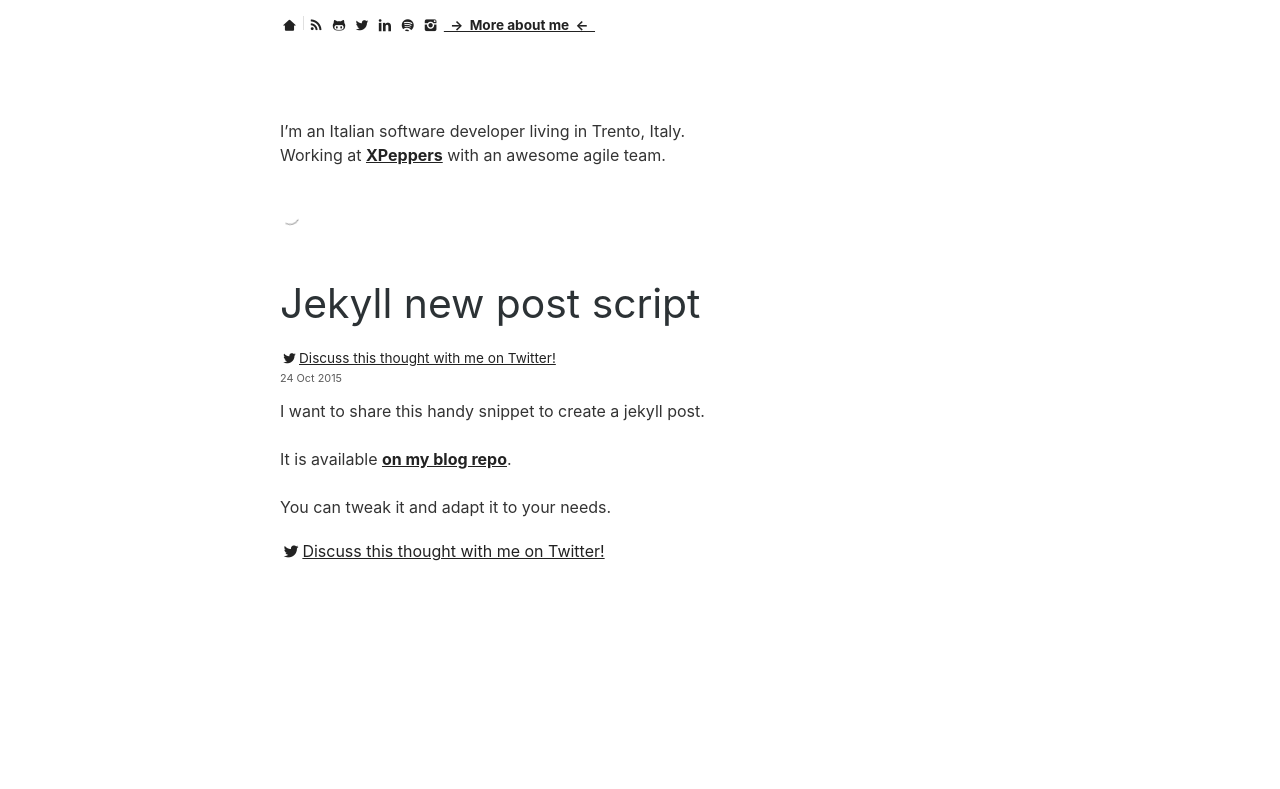
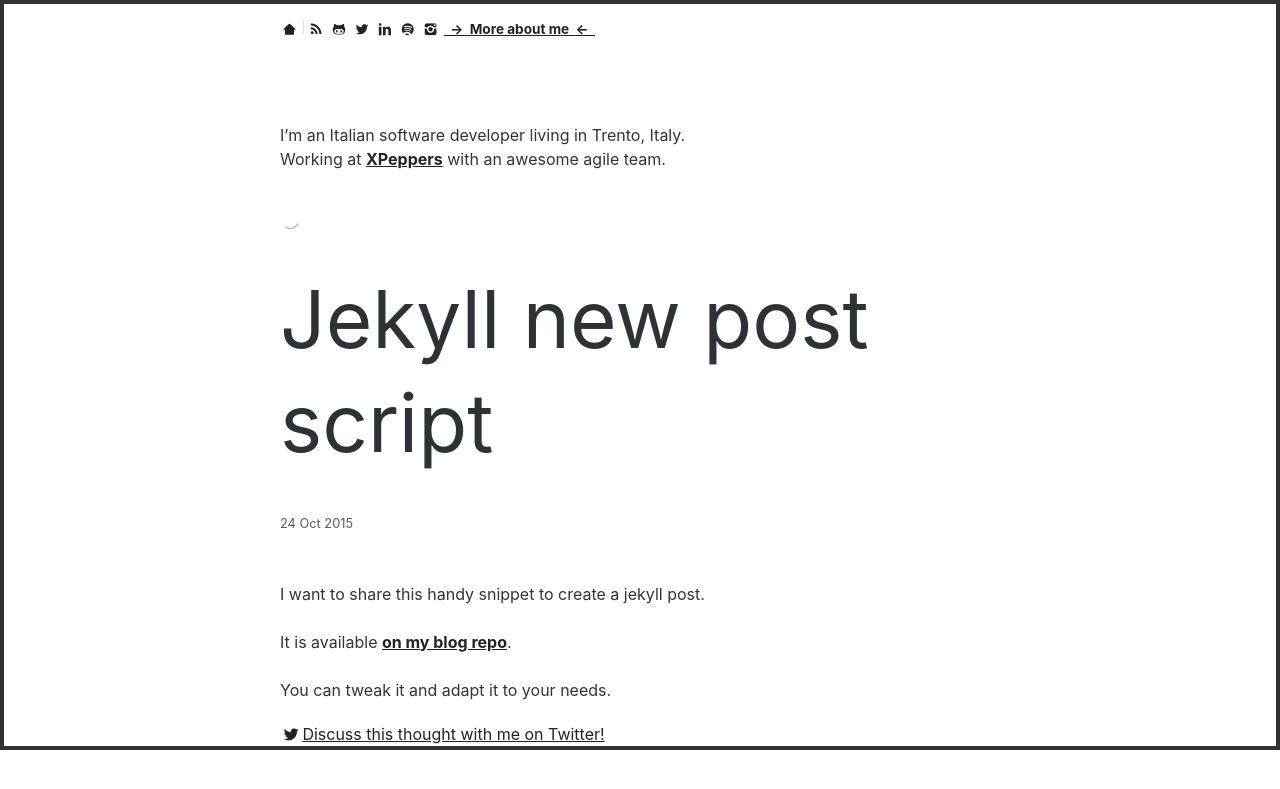
Before and after one commit to christian-fei/christian-fei.github.io-pandoc, a Jekyll site: the page built from _posts/2015-10-24-Jekyll-new-post-script.md, in a window 1280 px wide. Shown: the top 789 px of the page. Built offline with Jekyll 4.4.1, drawn with Linux system fonts in a browser that asks for light colours; nearby versions of some CDN libraries.

Commit message:
wowo awesome

```diff
--- a/_layouts/default.html
+++ b/_layouts/default.html
@@ -35,7 +35,7 @@
     <link rel="stylesheet" type="text/css" href="/assets/css/main.css" />
   </head>
   <body>
-    <main>
+    <main class="ba bw2">
       <header class="container">
         <a href="/"><i class="icon-home-2"></i></a>
         <span class="separator"></span>
--- a/_layouts/post.html
+++ b/_layouts/post.html
@@ -4,9 +4,8 @@ layout: default
 
 <article class="content">
   <header>
-    <h1>{{ page.title }}</h1>
-    {% include share-twitter.html %}
-    <time datetime="{{ page.date | date:"%Y-%m-%d" }}">
+    <h1 class="f-subheadline lh-title">{{ page.title }}</h1>
+    <time datetime="{{ page.date | date:"%Y-%m-%d" }}" class="db mb4">
       {{ page.date | date_to_string }}
     </time>
   </header>
--- a/assets/css/main.css
+++ b/assets/css/main.css
@@ -3,7 +3,7 @@
   border-radius: 50%;
 }
 
-main header {
+main > header {
   font-size: 0.85rem;
   padding: 1rem 0;
   height: 7em;
--- a/index.html
+++ b/index.html
@@ -6,9 +6,11 @@ layout: default
   {% for post in site.posts %}
     <div class="post-link">
       <a class="title" href="{{ post.url }}">{{ post.title }}</a>
+      <!--
       <time datetime="{{ post.date | date:"%Y-%m-%d" }}">
         {{ post.date | date_to_string }}
       </time>
+      -->
     </div>
   {% endfor %}
 </section>
```
